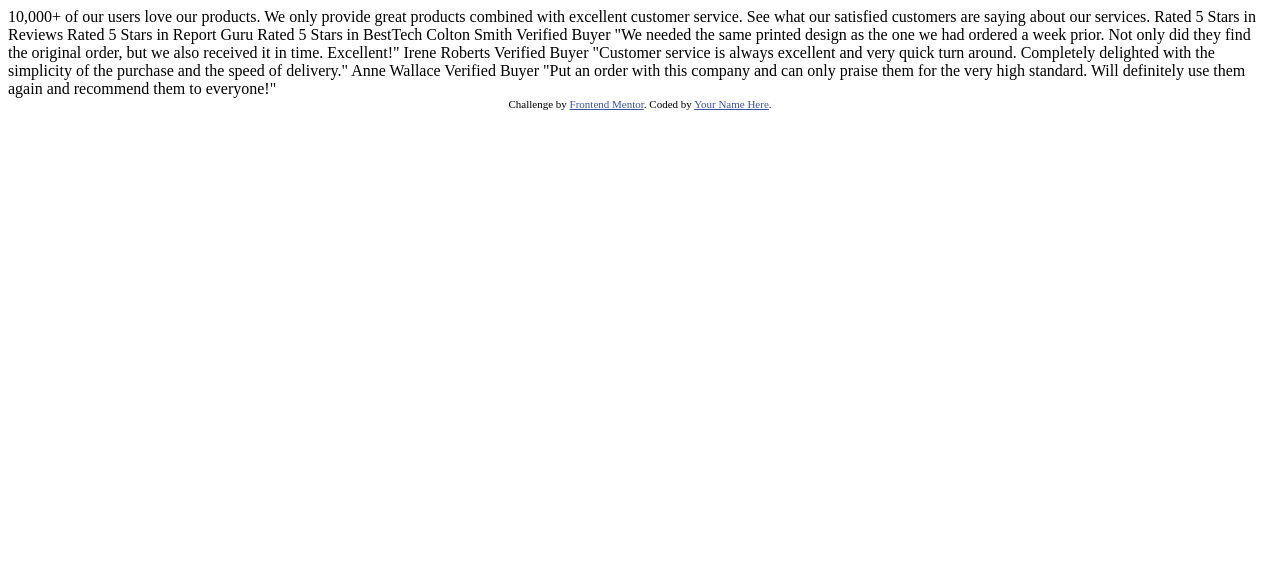
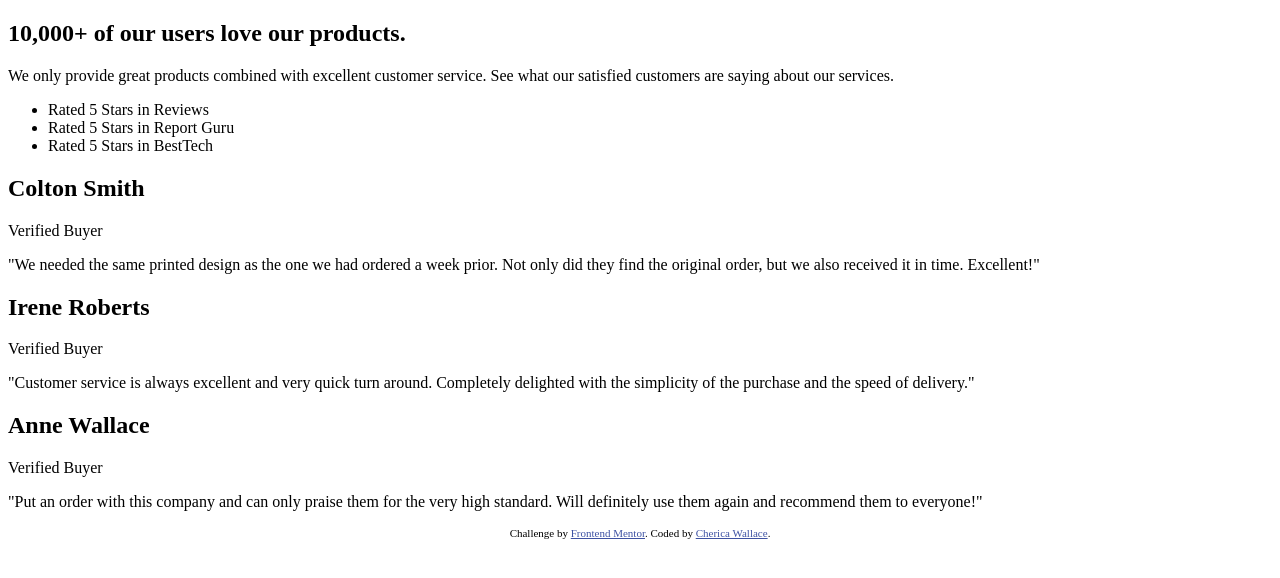
Before and after one commit to CheriRogue/Social-Proof-Section, a plain HTML site: page index.html in a window 1280 px wide. Drawn offline with Linux system fonts and the light colour scheme.

Commit message:
Add semantic elements

```diff
--- a/index.html
+++ b/index.html
@@ -26,36 +26,42 @@
     </style>
   </head>
   <body>
-    10,000+ of our users love our products.
+    <main>
+      <section>
+        <div>
+          <h1>10,000+ of our users love our products.</h1>
 
-    We only provide great products combined with excellent customer service.
-    See what our satisfied customers are saying about our services.
+          <p>We only provide great products combined with excellent customer service.
+          See what our satisfied customers are saying about our services.</p>
+          <ul>
+            <li><span>Rated 5 Stars in Reviews</span></li>
+            <li><span>Rated 5 Stars in Report Guru</span></li>
+            <li><span>Rated 5 Stars in BestTech</span></li>
+          </ul>
+        </div>
+        <div>
+          <h2>Colton Smith</h2>
+          <span>Verified Buyer</span>
+          <p>"We needed the same printed design as the one we had ordered a week prior.
+          Not only did they find the original order, but we also received it in time.
+          Excellent!"</p>
 
-    Rated 5 Stars in Reviews
-    Rated 5 Stars in Report Guru
-    Rated 5 Stars in BestTech
+          <h2>Irene Roberts</h2>
+          <span>Verified Buyer</span>
+          <p>"Customer service is always excellent and very quick turn around. Completely
+          delighted with the simplicity of the purchase and the speed of delivery."</p>
 
-    Colton Smith
-    Verified Buyer
-    "We needed the same printed design as the one we had ordered a week prior.
-    Not only did they find the original order, but we also received it in time.
-    Excellent!"
-
-    Irene Roberts
-    Verified Buyer
-    "Customer service is always excellent and very quick turn around. Completely
-    delighted with the simplicity of the purchase and the speed of delivery."
-
-    Anne Wallace
-    Verified Buyer
-    "Put an order with this company and can only praise them for the very high
-    standard. Will definitely use them again and recommend them to everyone!"
-
-    <div class="attribution">
-      Challenge by
-      <a href="https://www.frontendmentor.io?ref=challenge" target="_blank"
-        >Frontend Mentor</a
-      >. Coded by <a href="#">Your Name Here</a>.
-    </div>
+          <h2>Anne Wallace</h2>
+          <span>Verified Buyer</span>
+          <p>"Put an order with this company and can only praise them for the very high
+          standard. Will definitely use them again and recommend them to everyone!"</p>
+        </div>
+          <div class="attribution">
+            Challenge by
+            <a href="https://www.frontendmentor.io?ref=challenge" target="_blank"
+              >Frontend Mentor</a>. Coded by <a href="#">Cherica Wallace</a>.
+          </div>
+      </section>
+    </main>
   </body>
 </html>
```
